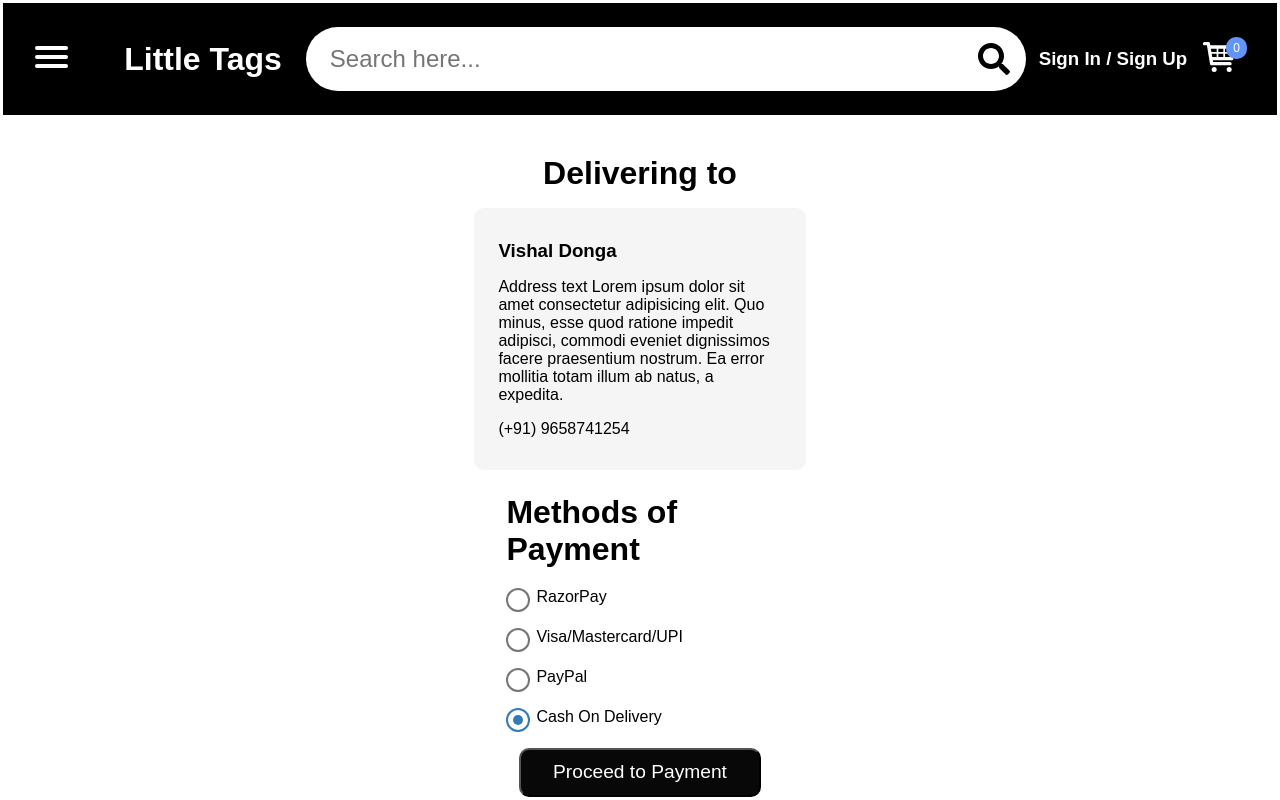
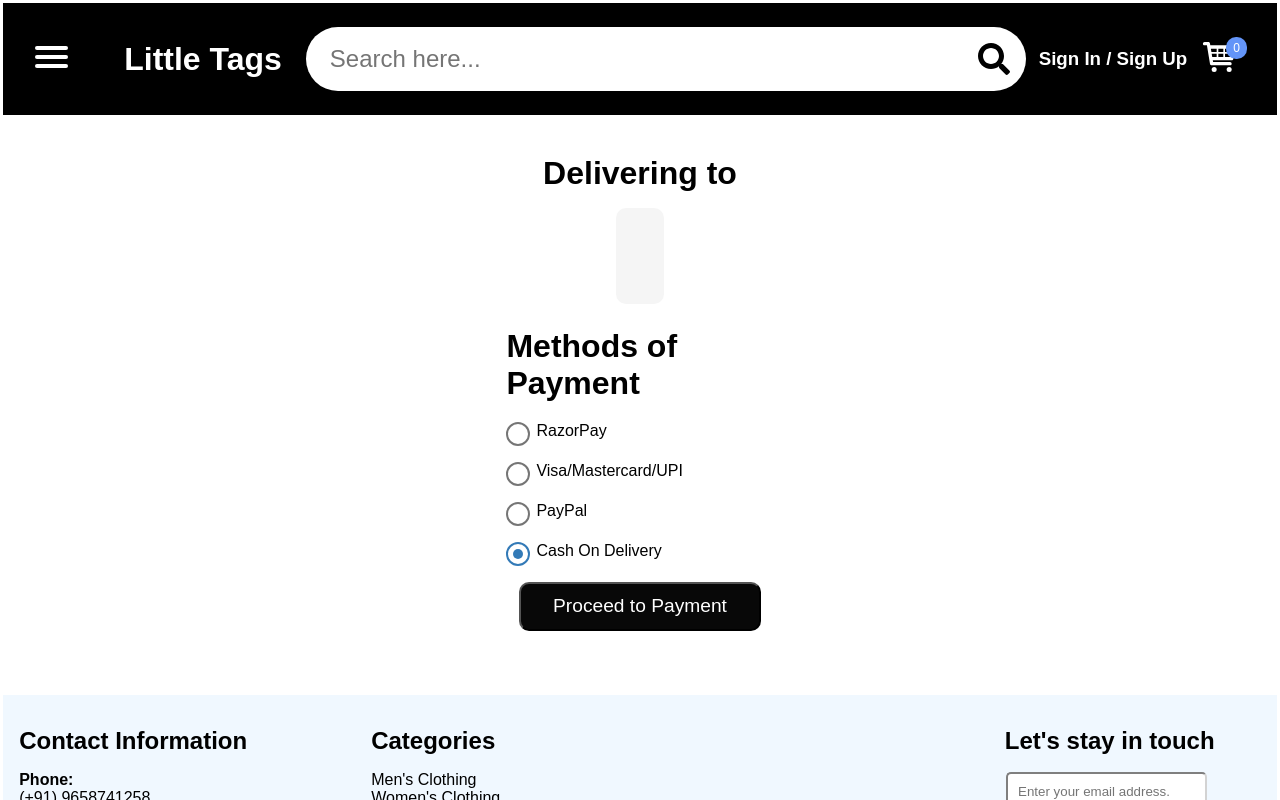
Before and after one commit to pesto-students/little-tags-anchal2107, a React (Create React App) app: page /confirm-order in a window 1280 px wide. Shown: the top 800 px of the page. Built offline with nearby package versions, Linux system fonts and the light colour scheme; a web font is replaced by a local one.

Commit message:
Add Shipdetails to cartreducer

```diff
--- a/src/buypage/RadioButton.jsx
+++ b/src/buypage/RadioButton.jsx
@@ -1,18 +1,33 @@
+import PropTypes from "prop-types";
 import "./RadioButton.scss";
 
-const RadioButton = (props) => {
+const RadioButton = ({ id, changed, value, isSelected, label }) => {
   return (
     <div className="radio-button">
       <input
-        id={props.id}
-        onChange={props.changed}
-        value={props.value}
+        id={id}
+        onChange={changed}
+        value={value}
         type="radio"
-        checked={props.isSelected}
+        checked={isSelected}
       />
-      <label htmlFor={props.id}>{props.label}</label>
+      <label htmlFor={id}>{label}</label>
     </div>
   );
 };
 
 export default RadioButton;
+
+RadioButton.propTypes = {
+  changed: PropTypes.func.isRequired,
+  value: PropTypes.string.isRequired,
+  isSelected: PropTypes.bool.isRequired,
+  label: PropTypes.string.isRequired,
+};
+
+RadioButton.defaultProps = {
+  changed: () => {},
+  value: "",
+  isSelected: false,
+  label: "",
+};
--- a/src/buypage/ShipInfoCard.jsx
+++ b/src/buypage/ShipInfoCard.jsx
@@ -1,14 +1,13 @@
+import React from "react";
+import { useSelector } from "react-redux";
+
 function ShipInfoCard() {
+  const { name, address, phoneNo } = useSelector((state) => state.cartReducer);
   return (
     <div className="ship-info-card">
-      <h3>Vishal Donga</h3>
-      <p>
-        Address text Lorem ipsum dolor sit amet consectetur adipisicing elit.
-        Quo minus, esse quod ratione impedit adipisci, commodi eveniet
-        dignissimos facere praesentium nostrum. Ea error mollitia totam illum ab
-        natus, a expedita.
-      </p>
-      <p>(+91) 9658741254</p>
+      <h3>{name}</h3>
+      <p>{address}</p>
+      <p>{phoneNo}</p>
     </div>
   );
 }
--- a/src/buypage/ShippingDetails.jsx
+++ b/src/buypage/ShippingDetails.jsx
@@ -1,22 +1,52 @@
+import React, { useState } from "react";
 import { Link } from "react-router-dom";
+import { useDispatch } from "react-redux";
+import * as actions from "../constant/actionTypes";
 import "./ShippingDetails.scss";
 
 function ShippingDetails() {
+  const [name, setName] = useState("");
+  const [address, setAddress] = useState("");
+  const [phoneNo, setPhoneNo] = useState("");
+  const dispatch = useDispatch();
+
+  const handleConfirmOrderClick = () => {
+    dispatch({
+      type: actions.ADD_SHIP_DETAILS,
+      payload: { name, address, phoneNo },
+    });
+  }
+
   return (
     <div className="app">
       <div className="shipping-details-container">
         <h1>Shipping Details</h1>
         <div className="form-input">
           <label htmlFor="shipPersonName">Name</label>
-          <input type="text" id="shipPersonName" placeholder="Enter Name" />
+          <input
+            type="text"
+            id="shipPersonName"
+            placeholder="Enter Name"
+            onChange={(e) => setName(e.target.value)}
+          />
         </div>
         <div className="form-input">
           <label htmlFor="shipPhoneNo">Phone No.</label>
-          <input type="text" id="shipPhoneNo" placeholder="Enter Phone No." />
+          <input
+            type="text"
+            id="shipPhoneNo"
+            placeholder="Enter Phone No."
+            onChange={(e) => setPhoneNo(e.target.value)}
+          />
         </div>
         <div className="form-input">
           <label htmlFor="shipAddress">Address</label>
-          <textarea type="text" id="shipAddress" placeholder="Enter Address" />
+          <textarea
+            type="text"
+            id="shipAddress"
+            placeholder="Enter Address"
+            onChange={(e) => setAddress(e.target.value)}
+          />
           <span>
             <input type="checkbox" id="shipDefaultAddress" checked />
             <label htmlFor="shipDefaultAddress">Set as default address</label>
@@ -24,7 +54,9 @@ function ShippingDetails() {
         </div>
         <Link to="/confirm-order">
           <div className="payment-button-div">
-              <button value="Confirm Order" className="payment-button">Confirm Order</button>
+            <button value="Confirm Order" className="payment-button" onClick={handleConfirmOrderClick}>
+              Confirm Order
+            </button>
           </div>
         </Link>
       </div>
--- a/src/constant/actionTypes.js
+++ b/src/constant/actionTypes.js
@@ -5,3 +5,4 @@ export const DECRESE_QUANTITY = "DECRESE_QUANTITY";
 export const REMOVE_FROM_CART = "REMOVE_FROM_CART";
 export const FETCH_PRODUCT_BY_SEARCH_TEXT = "FETCH_PRODUCT_BY_SEARCH_TEXT";
 export const FETCH_PRODUCT_BY_CATEGORY = "FETCH_PRODUCT_BY_CATEGORY";
+export const ADD_SHIP_DETAILS = "ADD_SHIP_DETAILS";
--- a/src/store/reducers/cartReducer.js
+++ b/src/store/reducers/cartReducer.js
@@ -4,6 +4,9 @@ const initialState = {
   products: [],
   totalPrice: 0,
   totalQuantity: 0,
+  name: "",
+  phoneNo: "",
+  address: "",
 };
 
 const cartReducer = (state = initialState, action) => {
@@ -75,6 +78,14 @@ const cartReducer = (state = initialState, action) => {
           state.totalPrice - fetchProduct.price * fetchProduct.quantity,
         totalQuantity: state.totalQuantity - fetchProduct.quantity,
       };
+    case actions.ADD_SHIP_DETAILS:
+      const { name, address, phoneNo } = action.payload;
+      return {
+        ...state,
+        name,
+        address,
+        phoneNo,
+      };
     default:
       return state;
   }
```
